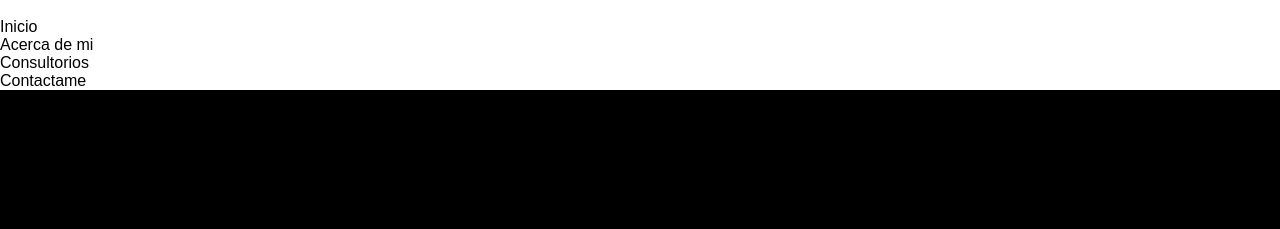
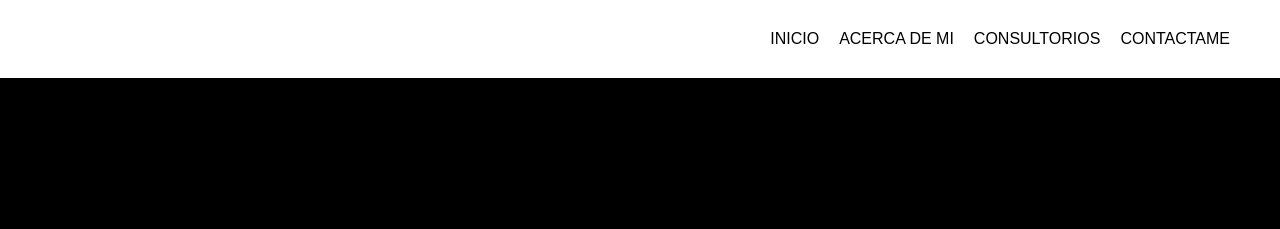
Before and after one commit to cristhianpabon/drcesarpabon-contactweb, a plain HTML site: page index.html in a window 1280 px wide. Shown: the top 229 px of the page. Drawn offline with Linux system fonts and the light colour scheme.

Commit message:
Adding styles and changes to the banner

```diff
--- a/css/style.css
+++ b/css/style.css
@@ -10,6 +10,34 @@
 
 li {
     list-style: none;
+}
+
+/* ******************* */
+/* NAV STYLES */
+/* ******************* */
+
+.navbar {
+    padding: 20px 40px;
+    display: flex;
+    justify-content: space-between;
+}
+
+.navItems{
+    display: flex;
+}
+
+.navItem {
+    padding: 10px;
+    text-transform: uppercase;
+}
+
+.navLink {
+    text-decoration: none;
+    color: #000000;
+}
+
+.navLink:hover {
+    color: #FF5321;
 }
 
 /* ******************* */
--- a/index.html
+++ b/index.html
@@ -12,11 +12,11 @@
     <!-- navbar aqui abajo-->
     <nav class="navbar">
         <div><img src="" alt="" srcset=""></div>
-        <ul>
-            <li>Inicio</li>
-            <li>Acerca de mi</li>
-            <li>Consultorios</li>
-            <li>Contactame</li>
+        <ul class="navItems">
+            <li class="navItem"><a href="#home" class="navLink">Inicio</a></li>
+            <li class="navItem"><a href="#aboutMe" class="navLink">Acerca de mi</a></li>
+            <li class="navItem"><a href="#clinics" class="navLink">Consultorios</a></li>
+            <li class="navItem"><a href="#contact" class="navLink">Contactame</a></li>
         </ul>
     </nav>
     <!-- banner aqui abajo (con foto en blanco y negro) -->
@@ -27,11 +27,11 @@
         </div>
     </section>
     <!-- seccion acercademi aqui abajo -->
-    <section class="aboutme"></section>
+    <section id="aboutMe" class="aboutme"></section>
     <!-- seccion consultorio aqui abajo  -->
-    <section class="clinics"></section>
+    <section id="clinics" class="clinics"></section>
     <!-- contactos aqui abajo -->
-    <section class="contact">
+    <section id="contact" class="contact">
         <div>
             <p>LOGO AQUI</p>
         </div>
```
